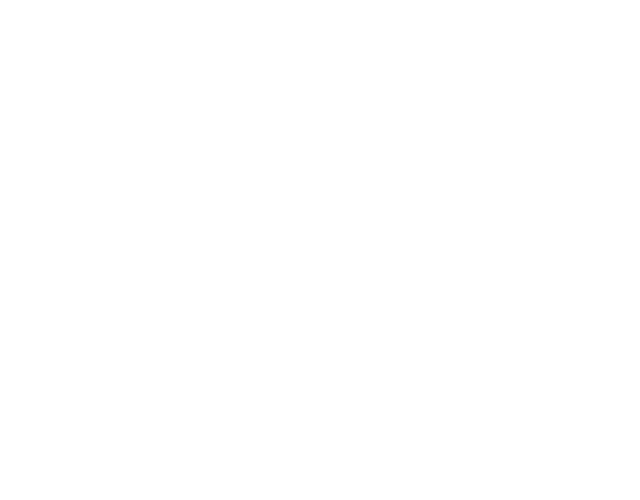
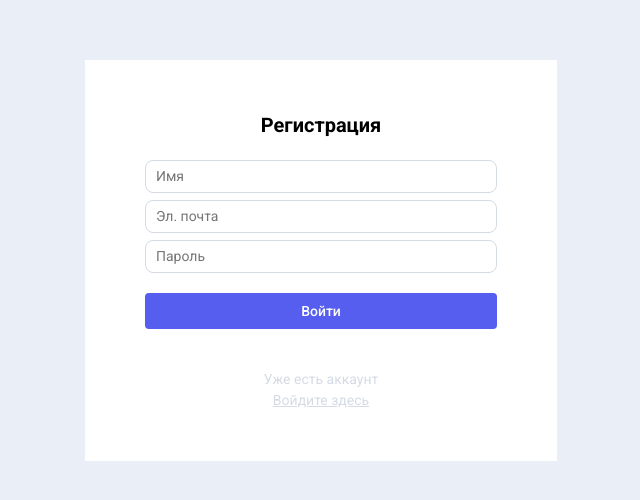
Before and after one commit to mindovermattr/vue-kanban, a Vue app in the folder frontend/: page /sign-up in a window 1280 px wide. Before the commit this address had no page. Shown: the part 140-640 px from the top of the page, without its empty margins (319-959 px from the left). Built offline with nearby package versions, Linux system fonts and the light colour scheme.

Commit message:
Fix routing naming

```diff
--- a/frontend/src/components/VForm/VFormSign.vue
+++ b/frontend/src/components/VForm/VFormSign.vue
@@ -33,7 +33,7 @@
       <footer class="form__footer footer">
         <p class="footer__text">{{ signUp ? 'Уже есть аккаунт' : 'Еще нет аккаунта?' }}</p>
         <p class="footer__text">
-          <RouterLink class="footer__link" :to="signUp ? '/signIn' : '/signUp'">{{
+          <RouterLink class="footer__link" :to="signUp ? '/sign-in' : '/sign-up'">{{
             signUp ? 'Войдите здесь' : 'Регистрируйтесь здесь'
           }}</RouterLink>
         </p>
--- a/frontend/src/components/VHeader.vue
+++ b/frontend/src/components/VHeader.vue
@@ -22,7 +22,7 @@ const closeCategoryModalHandler = () => {
 }
 const router = useRouter()
 const clickHander = () => {
-  router.push('/SignUp/')
+  router.push('/sign-up/')
 }
 </script>
 
--- a/frontend/src/router/index.ts
+++ b/frontend/src/router/index.ts
@@ -10,13 +10,13 @@ const router = createRouter({
       component: HomeView,
     },
     {
-      path: '/SignIn',
+      path: '/sign-in',
       name: 'SignIn',
       component: () => import('../views/LoginView.vue'),
       props: { signUp: false },
     },
     {
-      path: '/SignUp',
+      path: '/sign-up',
       name: 'SignUp',
       component: () => import('../views/LoginView.vue'),
       props: { signUp: true },
```
